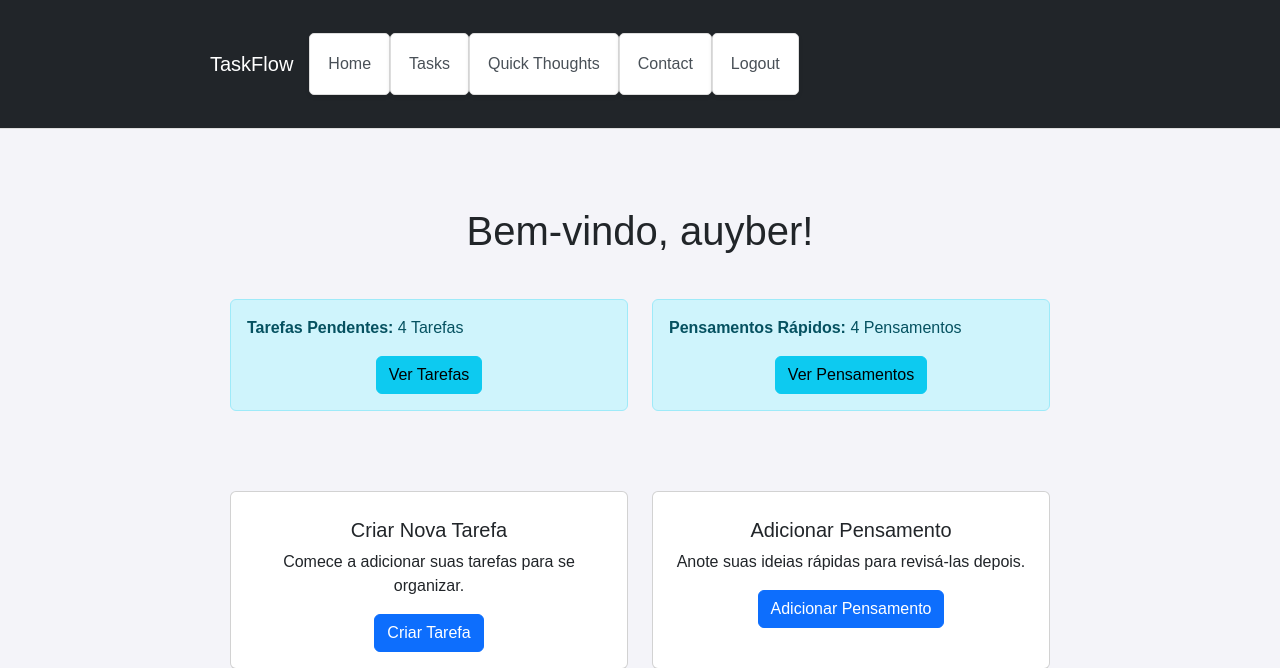
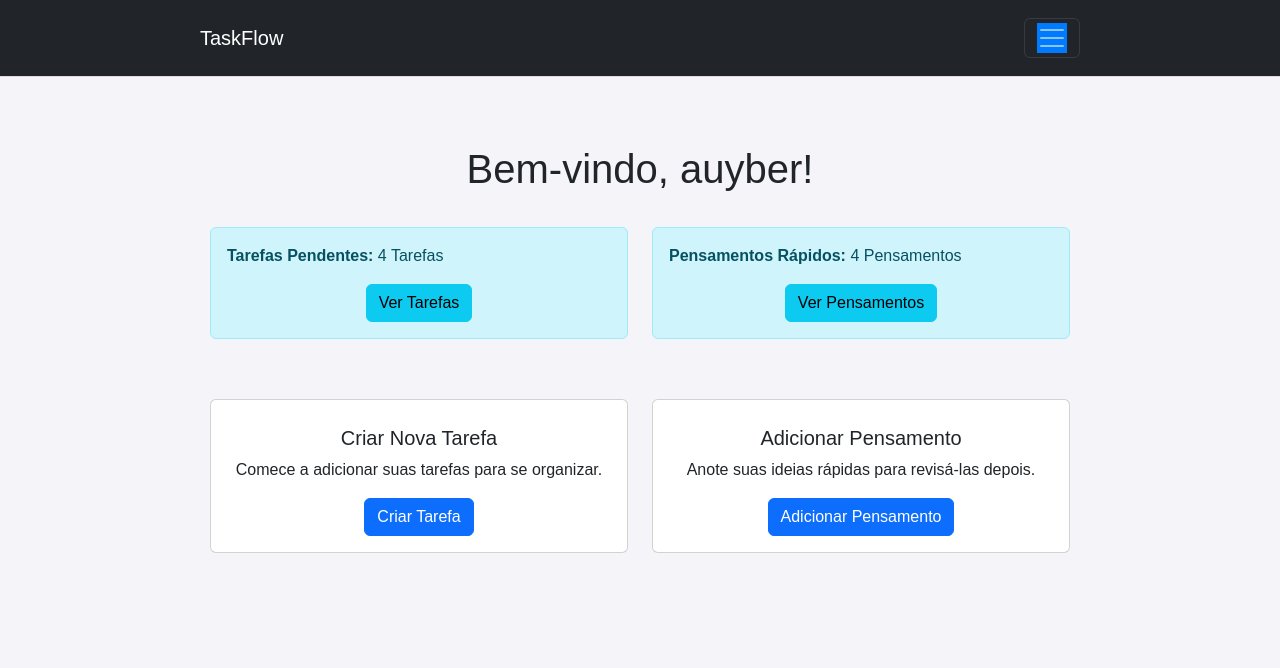
Before and after one commit to auyber/TaskFlow, a Flask app: page /index in a window 1280 px wide. Shown: the top 668 px of the page. Run offline with Flask 3, Linux system fonts and the light colour scheme; a user stored in the database is signed in.

Commit message:
feat: update navbar

```diff
--- a/app/static/css/styles.css
+++ b/app/static/css/styles.css
@@ -266,7 +266,7 @@
 }
 
 /* Ajustes para exibição em dispositivos móveis */
-@media (max-width: 768px) {
+@media (max-width: 1600px) {
     .navbar-nav {
         text-align: center;
     }
--- a/app/templates/base.html
+++ b/app/templates/base.html
@@ -9,7 +9,7 @@
 </head>
 <body class="d-flex flex-column min-vh-100">
     <!-- Barra de navegação -->
-    <nav class="navbar navbar-expand-lg navbar-dark bg-dark">
+    <nav class="navbar navbar-dark bg-dark">
         <div class="container">
             <a class="navbar-brand" href="{{ url_for('index') }}">TaskFlow</a>
             <button class="navbar-toggler" type="button" data-bs-toggle="collapse" data-bs-target="#navbarNav" aria-controls="navbarNav" aria-expanded="false" aria-label="Toggle navigation">
```
